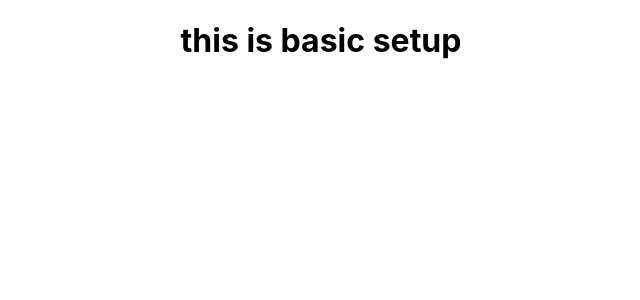
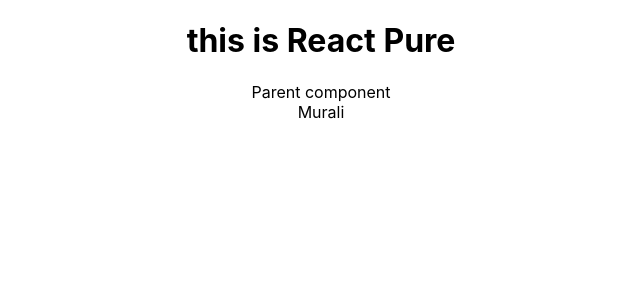
Before and after one commit to muralitharan805/react_warmup, a React (Create React App) app: page / in a window 1280 px wide. Shown: the top 300 px of the page, without its empty margins (319-959 px from the left). Built offline with nearby package versions, Linux system fonts and the light colour scheme.

Commit message:
PureComponent and Memo

```diff
--- a/src/App.js
+++ b/src/App.js
@@ -1,9 +1,12 @@
 import './App.css';
+import ParCom from './ParCom';
+
 
 function App() {
   return (
     <div className="App">
-      <h1>this is basic setup</h1>
+      <h1>this is React Pure</h1>
+      <ParCom></ParCom>
     </div>
   );
 }
--- /dev/null
+++ b/src/Memo.js
@@ -0,0 +1,14 @@
+import React from 'react'
+
+function Memo({name}) {
+  console.log('render memo');
+  return (
+    <div>
+      {
+        name
+      }
+    </div>
+  )
+}
+
+export default React.memo(Memo)
--- /dev/null
+++ b/src/ParCom.js
@@ -0,0 +1,36 @@
+import React, { Component } from 'react'
+import Memo from './Memo';
+import PureCom from './PureCom';
+import RegCom from './RegCom';
+
+export class ParCom extends Component {
+  constructor(props) {
+    super(props);
+    this.state={
+      name:"Murali"
+    }
+  }
+
+  componentDidMount(){
+    setInterval(() => {
+      this.setState({
+        name:"Murali"
+      })
+    }, 2000);
+  }
+  render() {
+    console.log("Parent render");
+    return (
+      <div>
+        Parent component
+        <Memo name={this.state.name}></Memo>
+{/*
+        <RegCom name={this.state.name}></RegCom>
+        <PureCom name={this.state.name}></PureCom> */}
+
+      </div>
+    )
+  }
+}
+
+export default ParCom
--- /dev/null
+++ b/src/PureCom.js
@@ -0,0 +1,13 @@
+import React, { PureComponent } from 'react'
+
+export default class PureCom extends PureComponent {
+  render() {
+    console.log("pure render");
+
+    return (
+      <div>
+        Pure component {this.props.name}
+      </div>
+    )
+  }
+}
--- /dev/null
+++ b/src/RegCom.js
@@ -0,0 +1,15 @@
+import React, { Component } from 'react'
+
+export class RegCom extends Component {
+  render() {
+    console.log("regu render");
+
+    return (
+      <div>
+        regular component {this.props.name}
+      </div>
+    )
+  }
+}
+
+export default RegCom
```
